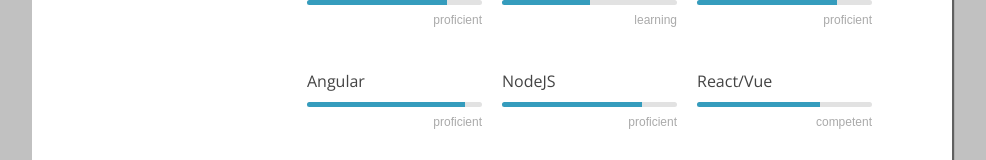
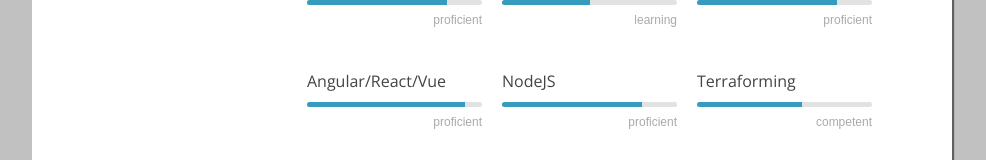
Before and after one commit to mikedidomizio/mikedidomizio-resume, a Vue app: page / in a window 1280 px wide. Shown: the part 2287-2447 px from the top of the page, without its empty margins (148-1134 px from the left). Built offline with nearby package versions, Linux system fonts and the light colour scheme.

Commit message:
Consolidate JS frameworks, add Terraforming to skills

```diff
--- a/src/App.vue
+++ b/src/App.vue
@@ -103,9 +103,9 @@
                 <Skill v-bind:rank="8">Automation</Skill>
             </SkillsRow>
             <SkillsRow>
-                <Skill v-bind:rank="9">Angular</Skill>
+                <Skill v-bind:rank="9">Angular/React/Vue</Skill>
                 <Skill v-bind:rank="8">NodeJS</Skill>
-                <Skill v-bind:rank="7">React/Vue</Skill>
+                <Skill v-bind:rank="6">Terraforming</Skill>
             </SkillsRow>
         </SkillsSection>
 
```
